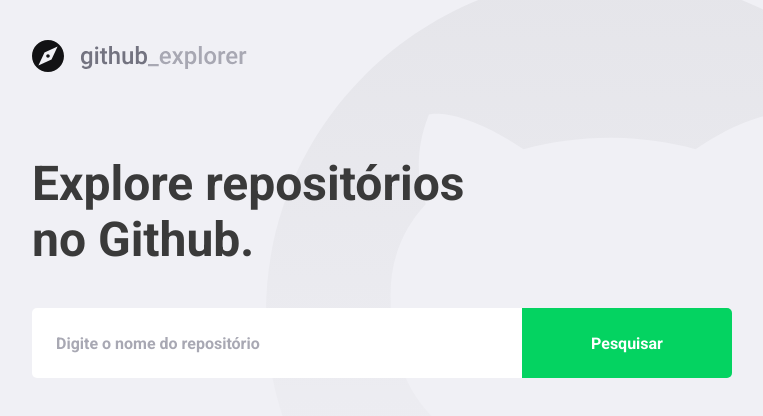
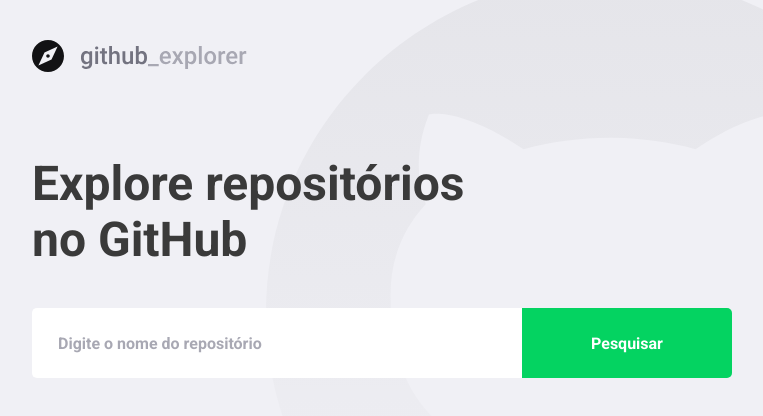
Before and after one commit to linconlrufino/GithubExplorer, a React (Create React App) app: page / in a window 1280 px wide. Shown: the top 416 px of the page, without its empty margins (148-911 px from the left). Built offline with nearby package versions, Linux system fonts and the light colour scheme.

Commit message:
Lidando com erros

```diff
--- a/src/pages/Dashboard/index.tsx
+++ b/src/pages/Dashboard/index.tsx
@@ -1,52 +1,64 @@
+/* eslint-disable camelcase */
 import React, { useState, FormEvent } from 'react';
 import { FiChevronRight } from 'react-icons/fi';
 import api from '../../services/api';
 
 import logoImg from '../../assets/logo.svg';
 
-import { Title, Form, Repositories } from './styles';
+import { Title, Form, Error, Repositories } from './styles';
 
 interface Repository {
-  // eslint-disable-next-line camelcase
   full_name: string;
   description: string;
   owner: {
     login: string;
-    // eslint-disable-next-line camelcase
     avatar_url: string;
   };
 }
 
 const Dashboard: React.FC = () => {
   const [newRepo, setNewRepo] = useState('');
+  const [inputError, setInputError] = useState('');
   const [repositories, setRepositories] = useState<Repository[]>([]);
 
   async function handleAddRepository(
-    event: FormEvent<HTMLFormElement>,
+    e: FormEvent<HTMLFormElement>,
   ): Promise<void> {
-    event.preventDefault();
+    e.preventDefault();
 
-    const response = await api.get<Repository>(`repos/${newRepo}`);
+    if (!newRepo) {
+      setInputError('Digite o autor/nome do repositório');
+      return;
+    }
 
-    const repository = response.data;
+    try {
+      const response = await api.get<Repository>(`repos/${newRepo}`);
 
-    setRepositories([...repositories, repository]);
-    setNewRepo('');
+      const repository = response.data;
+
+      setRepositories([...repositories, repository]);
+      setNewRepo('');
+      setInputError('');
+    } catch (err) {
+      setInputError('Erro na busca por esse repositório');
+    }
   }
 
   return (
     <>
-      <img src={logoImg} alt="Github Explorer" />
-      <Title> Explore repositórios no Github. </Title>
+      <img src={logoImg} alt="GitHub Explorer" />
+      <Title>Explore repositórios no GitHub</Title>
 
-      <Form onSubmit={handleAddRepository}>
+      <Form hasError={!!inputError} onSubmit={handleAddRepository}>
         <input
           value={newRepo}
           onChange={e => setNewRepo(e.target.value)}
           placeholder="Digite o nome do repositório"
         />
-        <button type="submit"> Pesquisar </button>
+        <button type="submit">Pesquisar</button>
       </Form>
+
+      {inputError && <Error>{inputError}</Error>}
 
       <Repositories>
         {repositories.map(repository => (
--- a/src/pages/Dashboard/styles.ts
+++ b/src/pages/Dashboard/styles.ts
@@ -1,22 +1,22 @@
-/* eslint-disable import/prefer-default-export */
-import styled from 'styled-components';
+import styled, { css } from 'styled-components';
 import { shade } from 'polished';
+
+interface FormProps {
+  hasError: boolean;
+}
 
 export const Title = styled.h1`
   font-size: 48px;
   color: #3a3a3a;
   max-width: 450px;
   line-height: 56px;
-
   margin-top: 80px;
 `;
 
-export const Form = styled.form`
+export const Form = styled.form<FormProps>`
   margin-top: 40px;
   max-width: 700px;
-
   display: flex;
-
   input {
     flex: 1;
     height: 70px;
@@ -24,32 +24,41 @@
     border: 0;
     border-radius: 5px 0 0 5px;
     color: #3a3a3a;
-
+    border: 2px solid #fff;
+    border-right: 0;
+    ${props =>
+      props.hasError &&
+      css`
+        border-color: #c53030;
+      `}
     &::placeholder {
       color: #a8a8b3;
     }
   }
-
   button {
     width: 210px;
     height: 70px;
     background: #04d361;
-    border-radius: 0px 5px 5px 0px;
+    border-radius: 0 5px 5px 0;
     border: 0;
     color: #fff;
     font-weight: bold;
     transition: background-color 0.2s;
-
     &:hover {
       background: ${shade(0.2, '#04d361')};
     }
   }
 `;
 
+export const Error = styled.span`
+  display: block;
+  color: #c53030;
+  margin-top: 8px;
+`;
+
 export const Repositories = styled.div`
   margin-top: 80px;
   max-width: 700px;
-
   a {
     background: #fff;
     border-radius: 5px;
@@ -57,44 +66,35 @@
     padding: 24px;
     display: block;
     text-decoration: none;
-
     display: flex;
     align-items: center;
     transition: transform 0.2s;
-
     & + a {
       margin-top: 16px;
     }
-
     &:hover {
       transform: translateX(10px);
     }
-
     img {
       width: 64px;
       height: 64px;
       border-radius: 50%;
     }
-
     div {
       margin: 0 16px;
       flex: 1;
-
       strong {
         font-size: 20px;
         color: #3d3d4d;
       }
-
       p {
         font-size: 18px;
         color: #a8a8b3;
         margin-top: 4px;
       }
     }
-
     svg {
       margin-left: auto;
-
       color: #cbcbd6;
     }
   }
--- a/src/styles/global.ts
+++ b/src/styles/global.ts
@@ -3,29 +3,24 @@
 import githubBackground from '../assets/github-background.svg';
 
 export default createGlobalStyle`
-  *{
+  * {
     margin: 0;
     padding: 0;
     outline: 0;
     box-sizing: border-box;
   }
-
   body {
-    background: #F0F0F5 url(${githubBackground}) no-repeat 70% top;
+    background: #f0f0f5 url(${githubBackground}) no-repeat 70% top;
     -webkit-font-smoothing: antialiased;
   }
-
   body, input, button {
-    font: 16px roboto, sans-serif;
-
+    font: 16px Roboto, sans-serif;
   }
-
   #root {
     max-width: 960px;
     margin: 0 auto;
     padding: 40px 20px;
   }
-
   button {
     cursor: pointer;
   }
```
